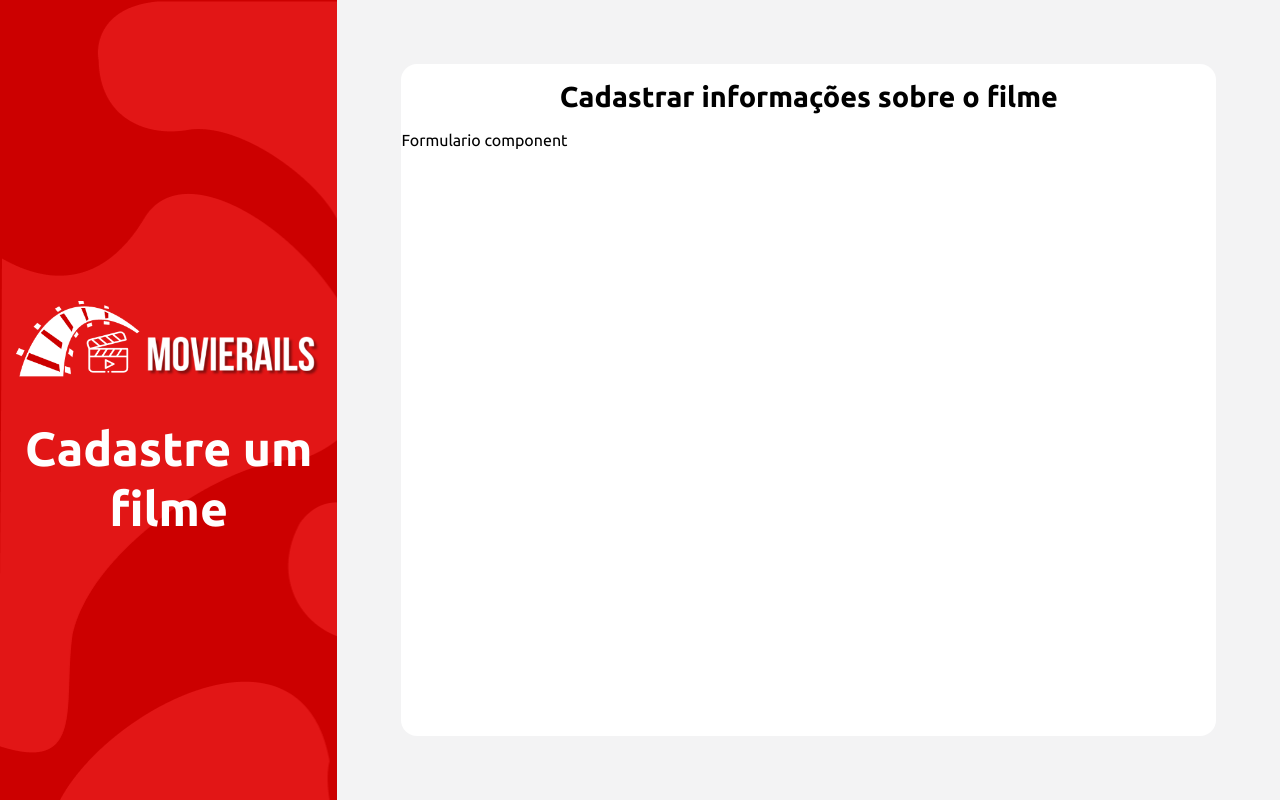
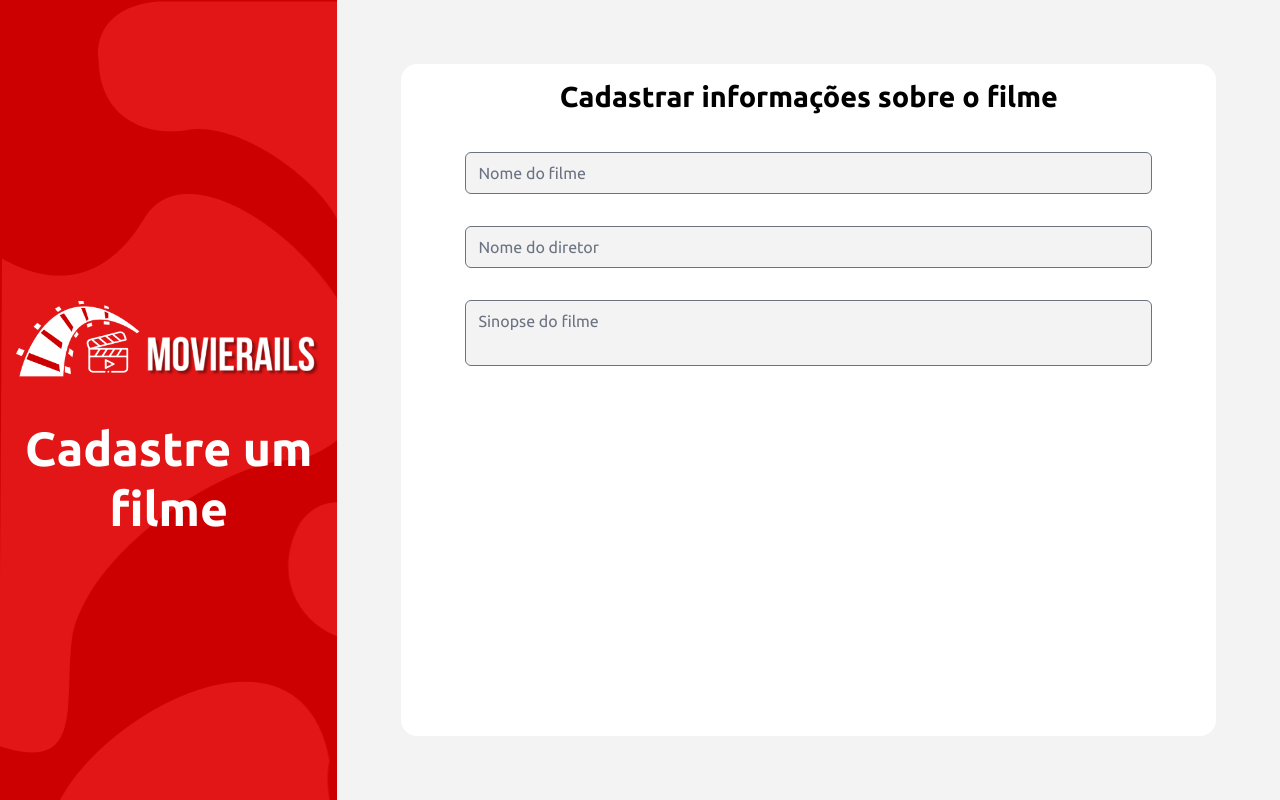
Before and after one commit to flaviomanuel/MovieRails, a React (Create React App) app in the folder web/: page /create-movie in a window 1280 px wide. Built offline with nearby package versions, Linux system fonts and the light colour scheme.

Commit message:
create InputComponent to tag input and textarea

```diff
--- /dev/null
+++ b/web/src/components/Forms/components/Input/index.js
@@ -0,0 +1,33 @@
+import React from 'react';
+
+function Input({type, name, placeholder, required }) {
+
+    const isTypeTextare = type === 'textarea';
+    return (
+        <>
+        { isTypeTextare ? (
+            <textarea
+            type={type}
+            name={name}
+            placeholder={placeholder}
+            required={required}
+            className="w-full rounded-md bg-grayBackground mb-8 resize-none "
+            />
+
+        ) : (
+
+            <input
+            type={type}
+            name={name}
+            placeholder={placeholder}
+            required={required}
+            className="w-full rounded-md bg-grayBackground mb-8"
+            />
+
+        ) }
+        </>
+
+    )
+}
+
+export default Input;
--- a/web/src/components/Forms/index.js
+++ b/web/src/components/Forms/index.js
@@ -1,8 +1,31 @@
 import React from 'react';
+import Input from './components/Input';
 
 function Forms(){
     return(
-        <h1> Formulario component</h1>
+        <form className="my-10 mx-16">
+            <Input
+            type="text"
+            name="name"
+            placeholder="Nome do filme"
+            required="true"
+            />
+            <Input
+            type="text"
+            name="director"
+            placeholder="Nome do diretor"
+            required="true"
+            />
+
+            <Input
+            type="textarea"
+            name="synopsis"
+            placeholder="Sinopse do filme"
+            required="true"
+            />
+
+
+        </form>
     )
 }
 
--- a/web/tailwind.config.js
+++ b/web/tailwind.config.js
@@ -5,7 +5,10 @@ module.exports = {
     extend: {
       backgroundImage: theme => ({
         'leftBackgroundRedRails': "url('/src/assets/images/left-background.png')",
-       })
+       }),
+       outline: {
+         outlineInput: 'outline-style: none'
+       }
     },
     fontSize: {
       modifyLg: ['1.125rem',"1rem"],
```
